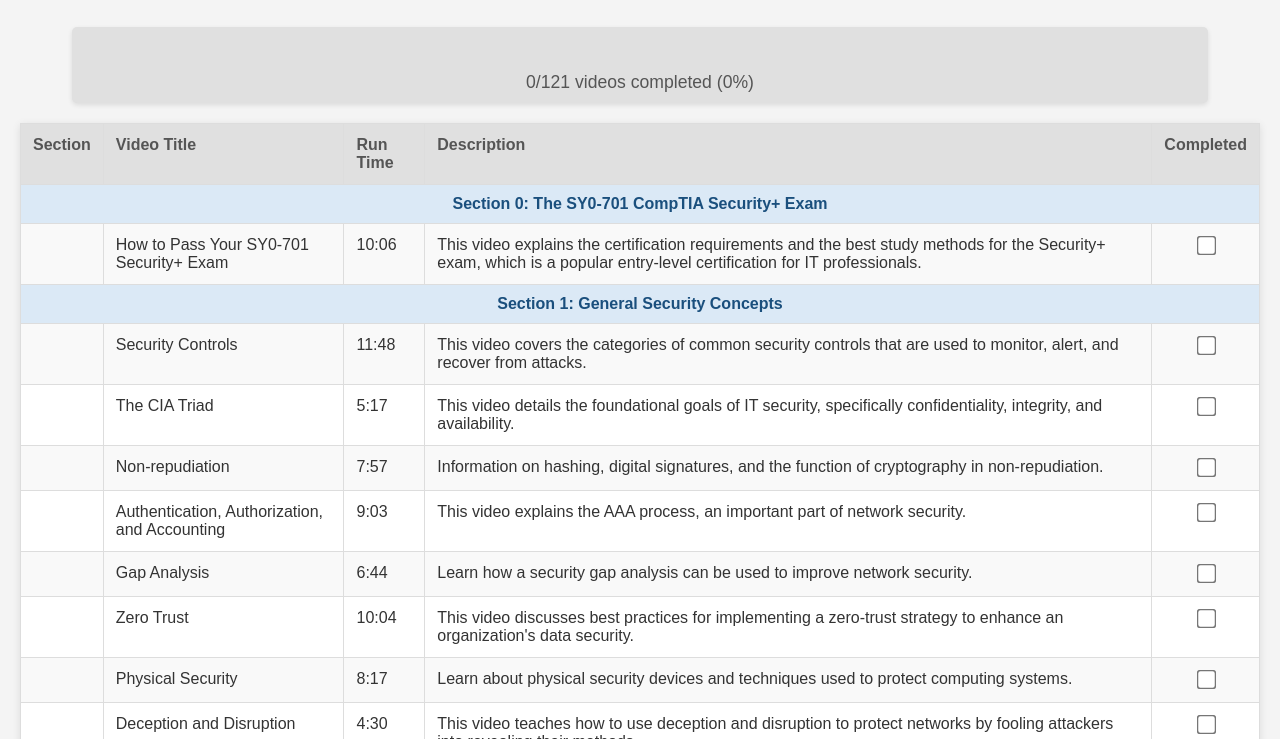
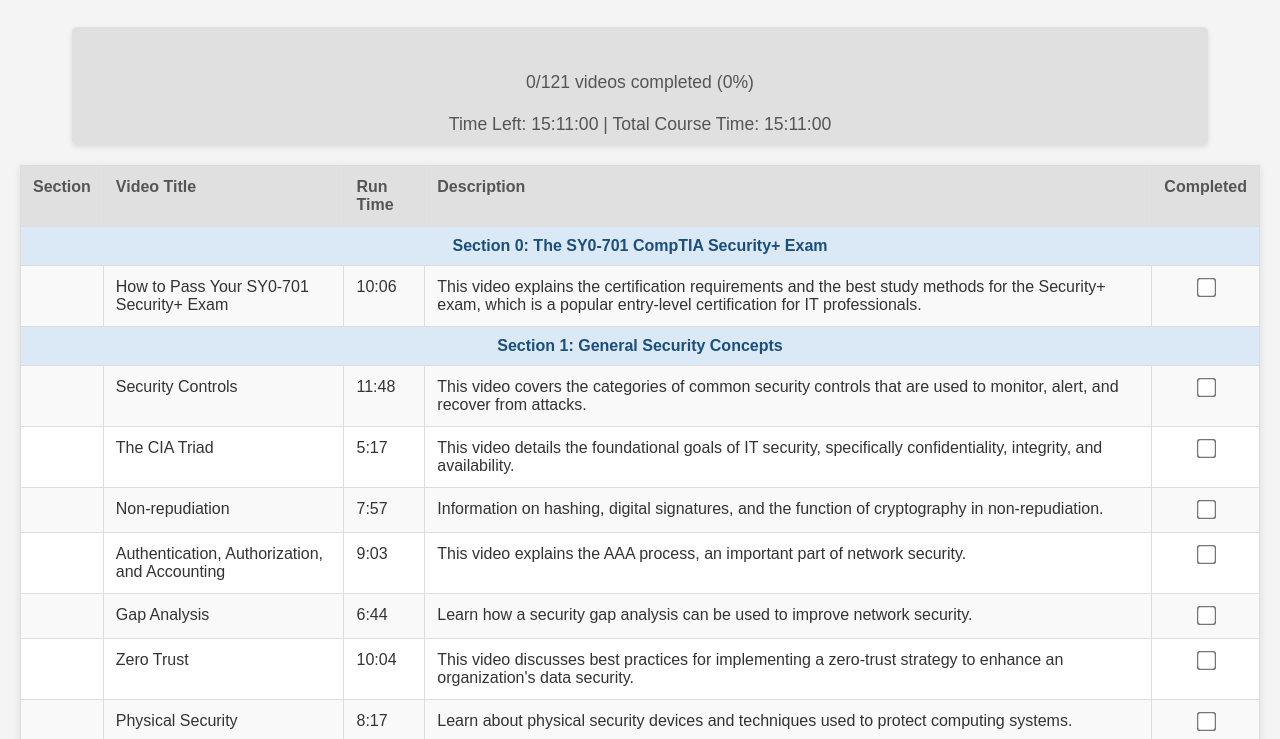
Before and after one commit to aaronie/security-plus-tracker, a plain HTML site: page index.html in a window 1280 px wide. Shown: the part 61-800 px from the top of the page. Drawn offline with Linux system fonts and the light colour scheme.

Commit message:
Feat: Add total and remaining study time calculation
Implemented logic to parse video run times and display total course duration and time remaining based on completed videos.

```diff
--- a/index.html
+++ b/index.html
@@ -22,8 +22,9 @@
     <div class="progress-container">
         <div class="progress-bar" id="progressBar"></div>
         <div class="progress-text">
-            <span id="completedCount">0</span>/<span id="totalVideos">0</span> videos completed (<span id="percentage">0%</span>)
-        </div>
+			<span id="completedCount">0</span>/<span id="totalVideos">0</span> videos completed (<span id="percentage">0%</span>)<br><br>
+			 Time Left: <span id="timeRemaining">00:00:00</span> | Total Course Time: <span id="totalTime">00:00:00</span>
+</div>
     </div>
 
     <table>
--- a/script.js
+++ b/script.js
@@ -1,34 +1,76 @@
-
 document.addEventListener('DOMContentLoaded', function() {
     const checkboxes = document.querySelectorAll('input[type="checkbox"]');
     const totalVideosSpan = document.getElementById('totalVideos');
     const completedCountSpan = document.getElementById('completedCount');
     const percentageSpan = document.getElementById('percentage');
     const progressBar = document.getElementById('progressBar');
+    const totalTimeSpan = document.getElementById('totalTime'); // New
+    const timeRemainingSpan = document.getElementById('timeRemaining'); // New
 
+    // Helper function to convert MM:SS to total seconds
+    function timeToSeconds(timeStr) {
+        const parts = timeStr.split(':');
+        if (parts.length === 2) {
+            return parseInt(parts[0], 10) * 60 + parseInt(parts[1], 10);
+        }
+        return 0; // Invalid format
+    }
+
+    // Helper function to convert total seconds to HH:MM:SS
+    function secondsToHms(totalSeconds) {
+        const hours = Math.floor(totalSeconds / 3600);
+        const minutes = Math.floor((totalSeconds % 3600) / 60);
+        const seconds = totalSeconds % 60;
+
+        const h = String(hours).padStart(2, '0');
+        const m = String(minutes).padStart(2, '0');
+        const s = String(seconds).padStart(2, '0');
+
+        if (hours > 0) {
+            return `${h}:${m}:${s}`;
+        } else {
+            return `${m}:${s}`; // For shorter durations, just MM:SS
+        }
+    }
 
     const totalVideos = checkboxes.length;
     totalVideosSpan.textContent = totalVideos;
 
     function updateProgress() {
         let completedCount = 0;
+        let totalDurationSeconds = 0;
+        let completedDurationSeconds = 0;
+
         checkboxes.forEach(checkbox => {
+            // Get the row for the current checkbox
+            const row = checkbox.closest('tr');
+            // Get the 'Run Time' cell (3rd td in the row, index 2)
+            const runTimeCell = row.children[2]; // Assuming Run Time is always the 3rd column (index 2)
+            const runTimeStr = runTimeCell ? runTimeCell.textContent.trim() : '00:00';
+            const videoDuration = timeToSeconds(runTimeStr);
+
+            totalDurationSeconds += videoDuration; // Add to total duration regardless of completion
+
             if (checkbox.checked) {
                 completedCount++;
+                completedDurationSeconds += videoDuration; // Add to completed duration
             }
+
+            // Save states to localStorage for each checkbox
+            localStorage.setItem(checkbox.id, checkbox.checked);
         });
 
-		const percentage = totalVideos === 0? 0 : (completedCount / totalVideos) * 100;
+        const percentage = totalVideos === 0 ? 0 : (completedCount / totalVideos) * 100;
+        const timeRemainingSeconds = totalDurationSeconds - completedDurationSeconds;
 
         completedCountSpan.textContent = completedCount;
-		percentageSpan.textContent = percentage.toFixed(0) + '%'; // Round to whole number for display
+        percentageSpan.textContent = percentage.toFixed(0) + '%';
         progressBar.style.width = percentage + '%';
-		progressBar.textContent = percentage.toFixed(0) > 0? percentage.toFixed(0) + '%' : ''; // Display percentage inside bar if > 0
+        progressBar.textContent = percentage.toFixed(0) > 0 ? percentage.toFixed(0) + '%' : '';
 
-		// Save states to localStorage
-		checkboxes.forEach(checkbox => {
-			localStorage.setItem(checkbox.id, checkbox.checked);
-		});
+        // Update the new time display elements
+        totalTimeSpan.textContent = secondsToHms(totalDurationSeconds);
+        timeRemainingSpan.textContent = secondsToHms(timeRemainingSeconds);
     }
 
     // Load saved states from localStorage and update progress on initial load
@@ -36,7 +78,7 @@
         const isChecked = localStorage.getItem(checkbox.id) === 'true';
         checkbox.checked = isChecked;
     });
-	updateProgress(); // Call once after loading states
+    updateProgress(); // Call once after loading states and initial setup
 
     // Add event listeners to update progress on change
     checkboxes.forEach(checkbox => {
```
Lines whose indentation alone changed are shown as unchanged.
